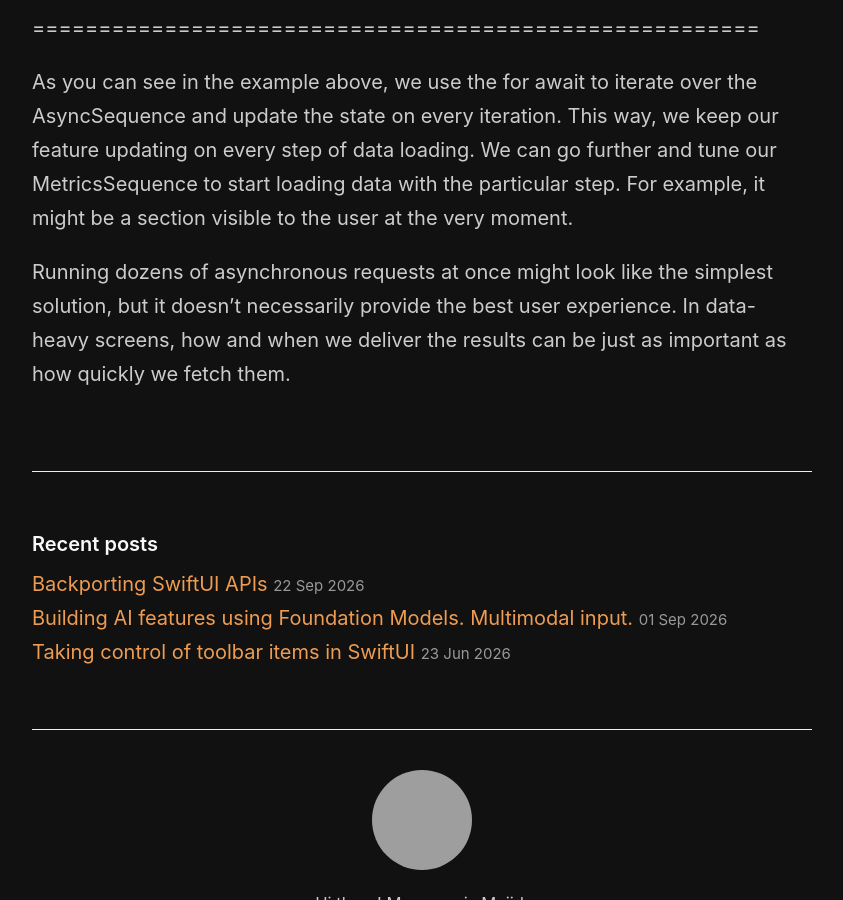
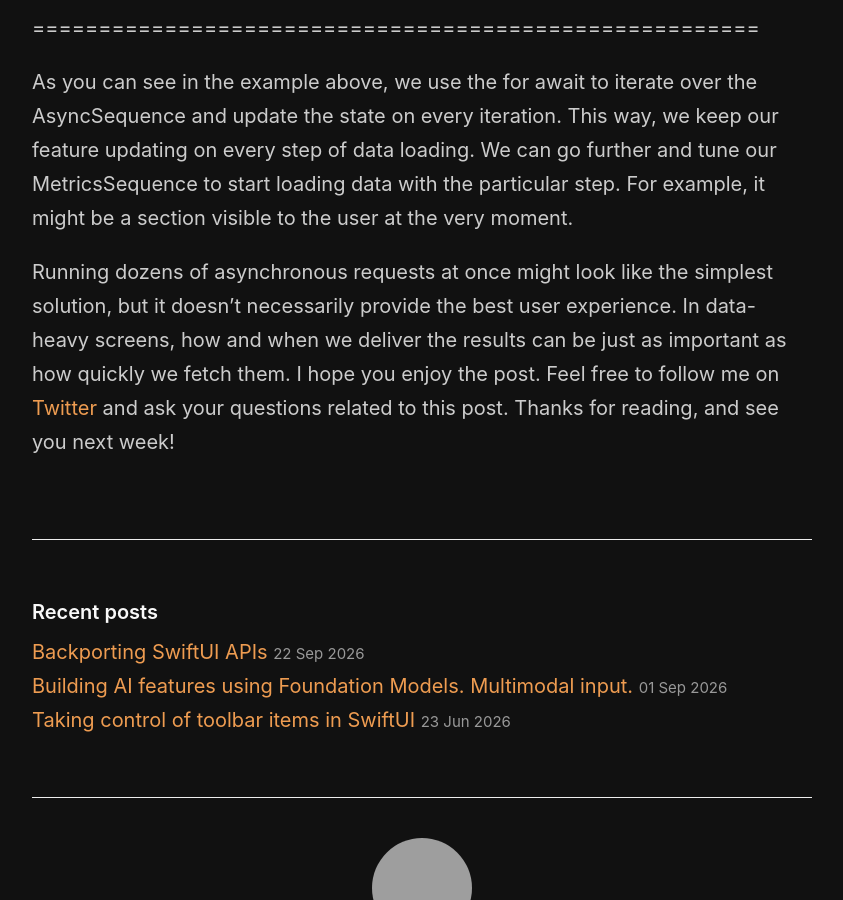
Before and after one commit to mecid/mecid.github.io, a Jekyll site: the page built from _posts/2026-09-30-iterative-data-loading-in-swift.md, in a window 1280 px wide and 900 px high, scrolled down 2011 px, cut to the strip 0-900 px from the top of the window. Shown: the whole strip, without its empty margins (218-1061 px from the left). Built offline with Jekyll 4.4.1, drawn with Linux system fonts in a browser that asks for light colours; grey boxes are pictures that could not be loaded.

Commit message:
conclusion added to the iterative data loading post

```diff
--- a/_posts/2026-09-30-iterative-data-loading-in-swift.md
+++ b/_posts/2026-09-30-iterative-data-loading-in-swift.md
@@ -35,4 +35,4 @@ Another point: you should keep in mind that AsyncIterator should return nil when
 
 As you can see in the example above, we use the for await to iterate over the AsyncSequence and update the state on every iteration. This way, we keep our feature updating on every step of data loading. We can go further and tune our MetricsSequence to start loading data with the particular step. For example, it might be a section visible to the user at the very moment.
 
-Running dozens of asynchronous requests at once might look like the simplest solution, but it doesn’t necessarily provide the best user experience. In data-heavy screens, how and when we deliver the results can be just as important as how quickly we fetch them.
+Running dozens of asynchronous requests at once might look like the simplest solution, but it doesn’t necessarily provide the best user experience. In data-heavy screens, how and when we deliver the results can be just as important as how quickly we fetch them. I hope you enjoy the post. Feel free to follow me on [Twitter](https://twitter.com/mecid) and ask your questions related to this post. Thanks for reading, and see you next week!
```
